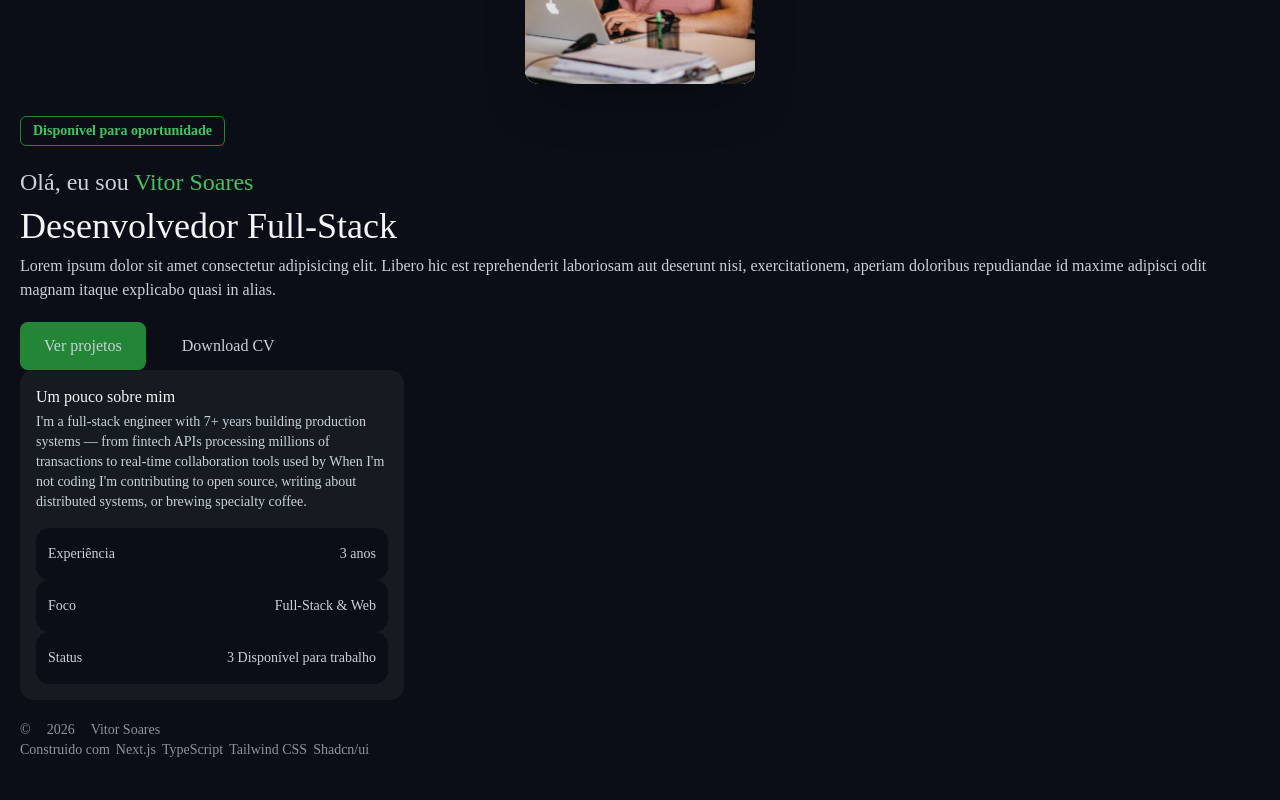
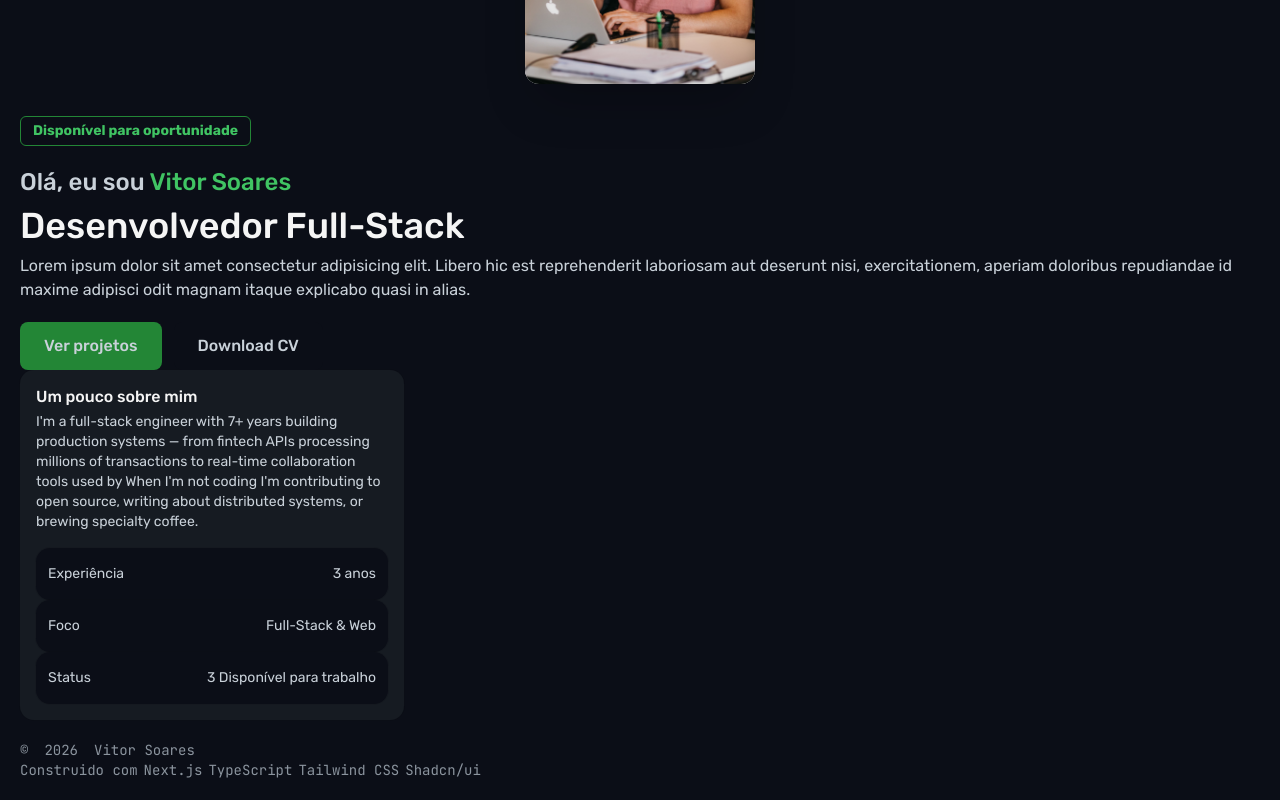
Before and after one commit to Viitorsoares/portfolio, a Next.js app: page / in a window 1280 px wide. Shown: the part 360-1160 px from the top of the page. Built offline with nearby package versions, Linux system fonts and the light colour scheme.

Commit message:
Adicionando fonts

```diff
--- a/src/app/globals.css
+++ b/src/app/globals.css
@@ -18,9 +18,10 @@
 @theme inline {
 
   --color-foreground: var(--foreground);
-  --font-sans: var(--font-sans);
-  --font-mono: var(--font-geist-mono);
+  --font-sans: var(--font-rubik);
+  --font-mono: var(--font-jetbrains-mono);
   --font-heading: var(--font-sans);
+  --font-rubik: var(--font-rubik);
   --color-sidebar-ring: var(--sidebar-ring);
   --color-sidebar-border: var(--sidebar-border);
   --color-sidebar-accent-foreground: var(--sidebar-accent-foreground);
--- a/src/app/layout.tsx
+++ b/src/app/layout.tsx
@@ -1,16 +1,16 @@
 import type { Metadata } from "next";
-import { Geist, Geist_Mono } from "next/font/google";
+import { Rubik, JetBrains_Mono } from "next/font/google";
 import "./globals.css";
 import Header from "@/layout/header";
 import Footer from "@/layout/footer";
 
-const geistSans = Geist({
-  variable: "--font-geist-sans",
+const rubikSans = Rubik({
+  variable: "--font-rubik",
   subsets: ["latin"],
 });
 
-const geistMono = Geist_Mono({
-  variable: "--font-geist-mono",
+const jetBrainsMono = JetBrains_Mono({
+  variable: "--font-jetbrains-mono",
   subsets: ["latin"],
 });
 
@@ -23,9 +23,9 @@ export default function RootLayout({ children }: LayoutProps<"/">) {
   return (
     <html
       lang="pt-br"
-      className={`${geistSans.variable} ${geistMono.variable} h-full antialiased`}
+      className={`${rubikSans.variable} ${jetBrainsMono.variable} h-full antialiased`}
     >
-      <body className="min-h-full flex flex-col bg-background">
+      <body className="min-h-full flex flex-col text-fo bg-background">
         <Header />
         {children}
         <Footer />
--- a/src/layout/footer.tsx
+++ b/src/layout/footer.tsx
@@ -1,6 +1,6 @@
 export default function Footer() {
     return (
-        <footer className="p-5 text-left text-sm">
+        <footer className="p-5 text-left text-sm font-mono">
             <div className="text-secondary-text">
                 <div className="flex flex-row gap-4">
                     &copy;
@@ -9,7 +9,7 @@ export default function Footer() {
                 </div>
 
                 <div>
-                    <p className="flex flex-row gap-1.5">
+                    <p className="flex flex-row flex-wrap  gap-1.5">
                         Construido com
                         <span>Next.js</span>
                         <span>TypeScript</span>
```
